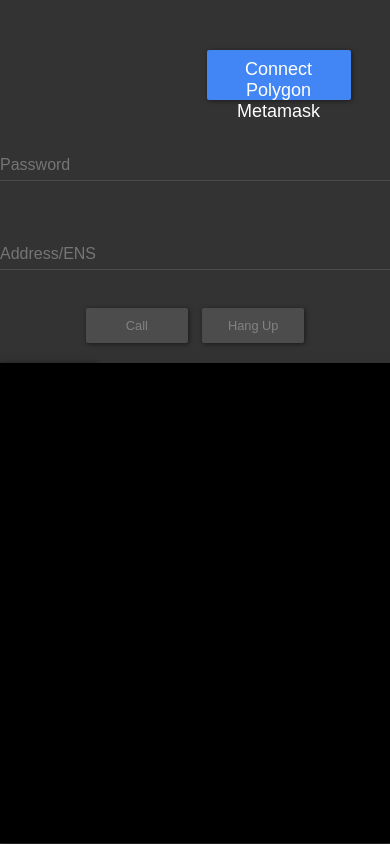
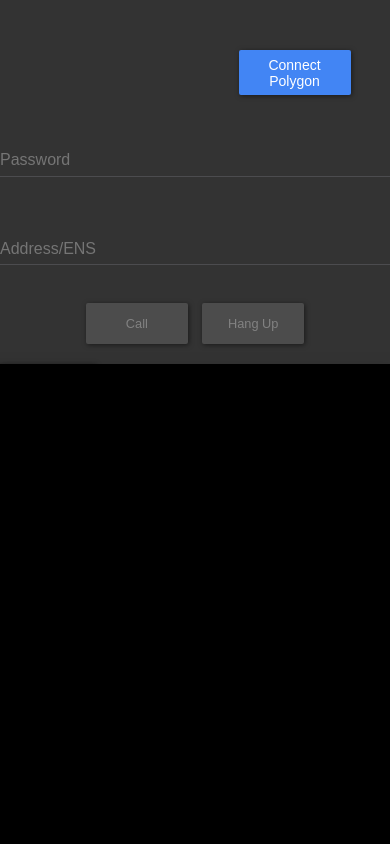
Before and after one commit to soolaymahn/p3p-rtc, a React (Create React App) app: page / in a window 390 px wide. Built offline with nearby package versions, Linux system fonts and the light colour scheme; no server answers.

Commit message:
no audio on mobile

```diff
--- a/package.json
+++ b/package.json
@@ -8,9 +8,10 @@
     "@testing-library/user-event": "^12.1.10",
     "@types/jest": "^26.0.15",
     "@types/node": "^12.0.0",
-    "@types/react": "^17.0.37",
+    "@types/react": "^17.0.38",
     "@types/react-dom": "^17.0.0",
     "react": "^17.0.2",
+    "react-device-detect": "^2.1.2",
     "react-dom": "^17.0.2",
     "react-scripts": "4.0.3",
     "styled-components": "^5.3.3",
--- a/src/App.css
+++ b/src/App.css
@@ -273,7 +273,7 @@
   box-shadow: 1px 1px 5px 0 rgba(0,0,0,.5);
   color: white;
   font-size: 0.8em;
-  height: 2.75em;
+  height: 3.2em;
   margin: 0 5px 20px 5px;
   padding: 0.5em 0.7em 0.5em 0.7em;
   width: 8em;
--- a/src/components/ConnectWallet.tsx
+++ b/src/components/ConnectWallet.tsx
@@ -10,7 +10,7 @@
   return (
     <Container>
       <Button onClick={connectWallet} disabled={isConnected}>
-        {isConnected ? "Connected" : "Connect Polygon Metamask"}
+        {isConnected ? "Connected" : "Connect Polygon"}
       </Button>
     </Container>
   );
@@ -25,6 +25,6 @@
   align-items: flex-end;
 `;
 const Button = styled.button`
-  margin: 50px 20px 50px 0px;
-  font-size: 18px;
+  margin: 50px 20px 50px 50px;
+  font-size: 14px;
 `;
--- a/src/components/PeerConnection.tsx
+++ b/src/components/PeerConnection.tsx
@@ -5,6 +5,7 @@
 import { useIncomingSignaling } from "../hooks/useIncomingSignaling";
 import { useOutgoingSignaling } from "../hooks/useOutgoingSignaling";
 import { CancelFc, cancellablePromise } from "../utils/cancellable";
+import { isMobile } from "react-device-detect";
 
 export const PeerConnection: React.FC = () => {
   const localVideoRef = useRef<HTMLVideoElement>(null);
@@ -86,13 +87,12 @@
     const getMedia = async () => {
       console.log("getting media");
       const media = await navigator.mediaDevices.getUserMedia({
-        audio: true,
+        audio: !isMobile,
         video: true,
       });
       console.log("got media", media);
       localVideoRef.current!.srcObject = media;
       setStatus("Not connected");
-
       const pc = new RTCPeerConnection();
       setPeerConnection(pc);
       media.getTracks().forEach((track) => pc!.addTrack(track, media!));
```
Also changed, not shown: 2 other files (tests, documents, lock files or other folders).
